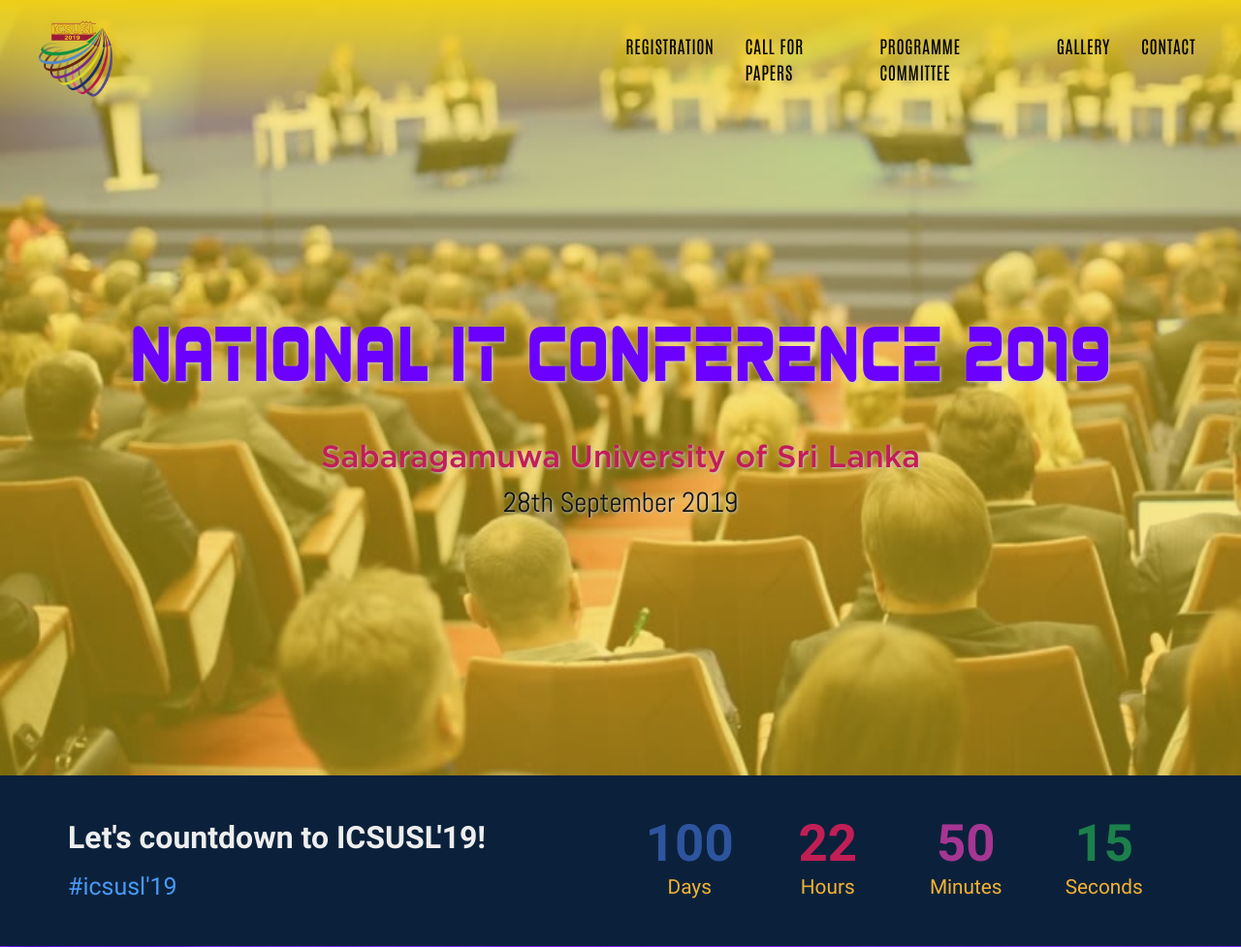
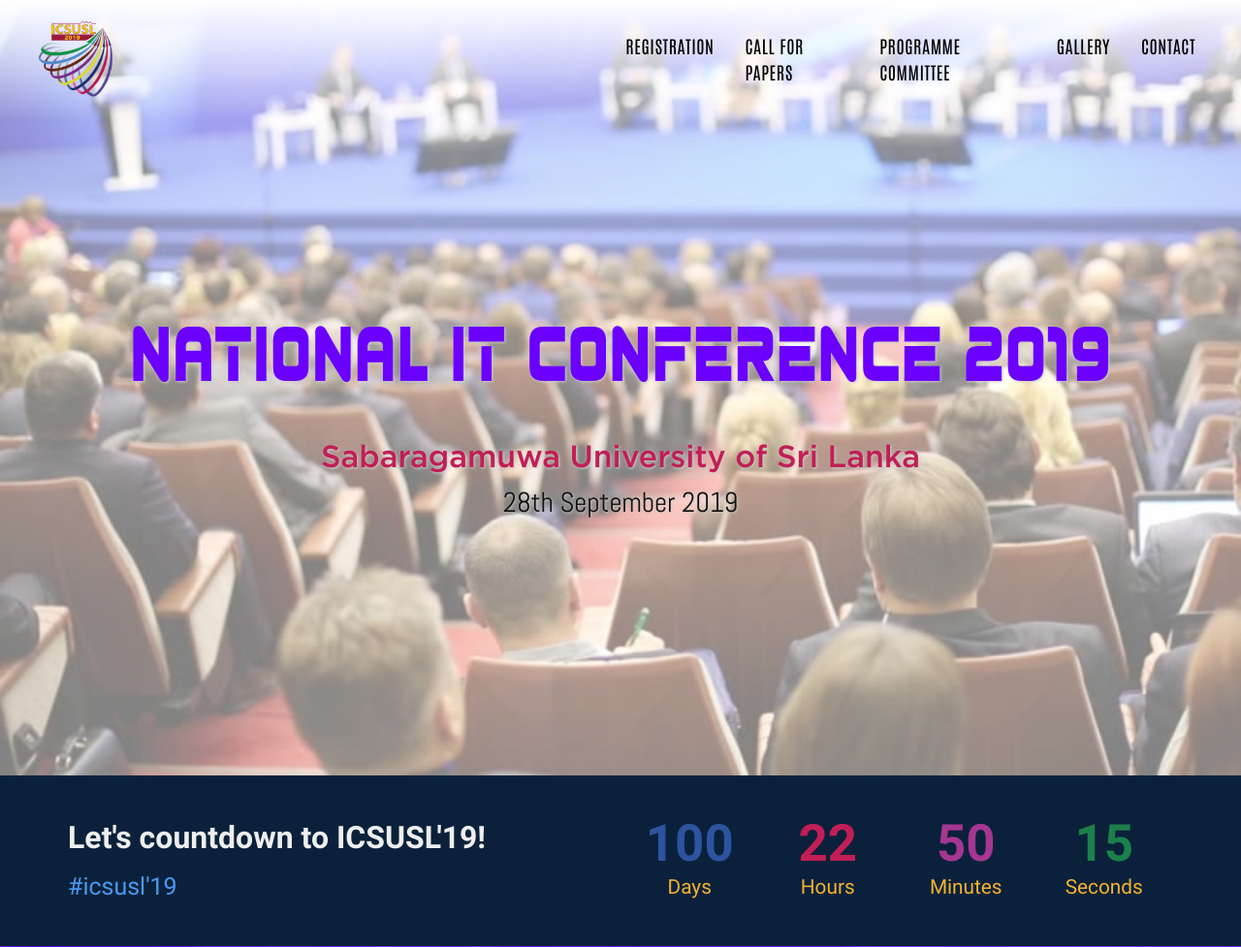
Before and after one commit to BhathiyaTK/ICSUSL2019-website, a PHP site: page / in a window 1280 px wide. Shown: the top 977 px of the page at 97% size. Run offline with PHP 8.4, Linux system fonts and the light colour scheme; some libraries are stand-ins or nearby versions.

Commit message:
updated stylesheet

```diff
--- a/css/style.css
+++ b/css/style.css
@@ -62,10 +62,10 @@
 }
 .bg-color{
 	height: 100vh;
-	background: rgba(237, 206, 24,0.5);
+	background: rgba(255, 255, 255,0.5);
 }
 .navbar{
-	background-image: linear-gradient(to bottom, rgba(237, 206, 24,1), rgba(237, 206, 24,0));
+	background-image: linear-gradient(to bottom, rgba(255, 255, 255,1), rgba(255, 255, 255,0));
 }
 .navbar-brand{
 	width: auto;
@@ -281,7 +281,7 @@
 	padding: 20px 0;
 	box-shadow: 1px 1px 8px 8px #eee;
 	border:0;
-	transition: 0.5s;
+	transition: 0.3s;
 }
 .call-for-paper-subdivs:hover{
 	background: rgba(107, 0, 255,0.8);
```
